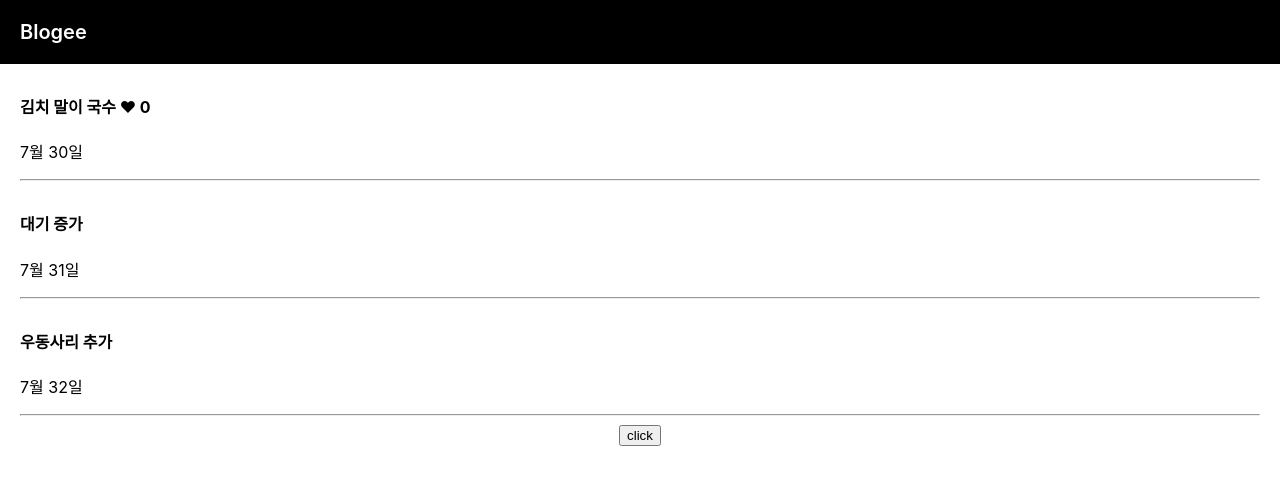
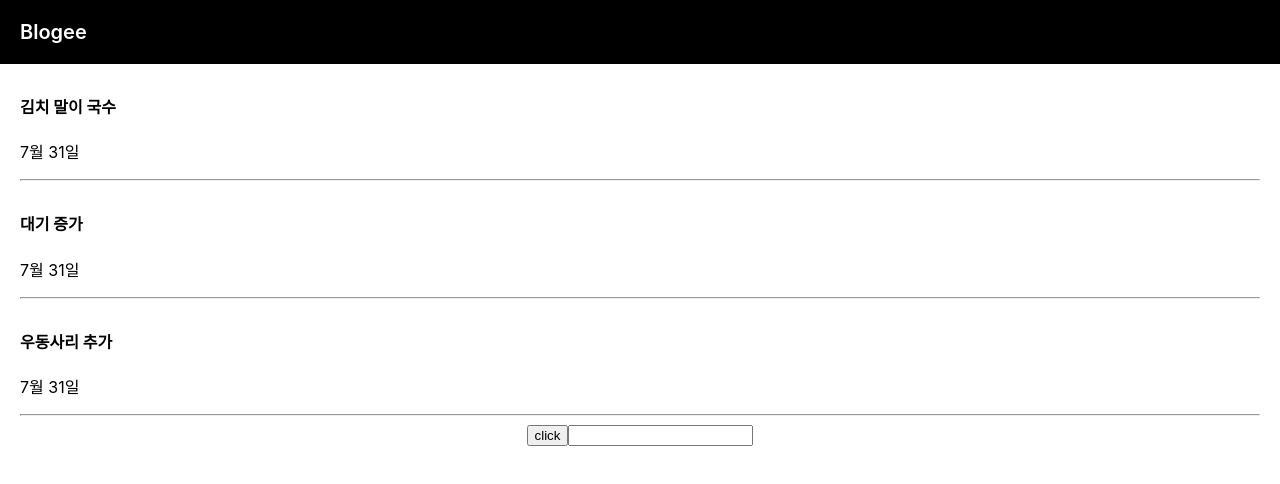
Before and after one commit to eeong/myReact, a React (Create React App) app: page / in a window 1280 px wide. Shown: the top 484 px of the page. Built offline with nearby package versions, Linux system fonts and the light colour scheme.

Commit message:
feat: input

```diff
--- a/src/App.js
+++ b/src/App.js
@@ -11,11 +11,10 @@ function App() {
   let [like,modyLike] = useState(0);
   let [posts,editPosts] = useState(undefined);
   let [modal,toggleModal] = useState(false);
+	let [getData, setData] = useState('');
 
-
-  function showPost(e) {
-    console.log(e.target)
-    editPosts(post[e])
+  function showPost(i) {
+    editPosts(post[i])
   }
 
   function editPost() {
@@ -29,23 +28,20 @@ function App() {
       <div className="nav">
         Blogee
       </div>
-      <div className="list" onClick={(e)=>{showPost(0)}}>
-        <h4> { post[0] } <span onClick={()=>{modyLike(++like)}}>❤</span> {like} </h4>
-        <p>7월 30일</p>
-        <hr/>
-      </div>
-      <div className="list" onClick={(e)=>{showPost(1)}}>
-        <h4> { post[1] } </h4>
-        <p>7월 31일</p>
-        <hr/>
-      </div>
-      <div className="list" onClick={(e)=>{showPost(2)}}>
-        <h4> { post[2] } </h4>
-        <p>7월 32일</p>
-        <hr/>
-      </div>
+			{
+				post.map((v,i) => {
+					return(
+					<div className="list" key={i} onClick={(e)=>{showPost(i)}}>
+						<h4> { v } </h4>
+						<p>7월 31일</p>
+						<hr/>
+					</div>
+				)})
+			}
+
       <button onClick={()=>{toggleModal(!modal)}}>click</button>
-      {modal === true ? <Modal post = {posts}></Modal> : null}
+			<input onChange={(e)=>{setData(e.target.value)}}/>
+      {modal === true ? <Modal post = {posts} data={getData}></Modal> : null}
     </div>
   );
 }
--- a/src/Modal.js
+++ b/src/Modal.js
@@ -7,7 +7,7 @@ function Modal(props) {
       <div className="modal">
         <h2>{props.post}</h2>
         <p>날짜</p>
-        <p>내용</p>
+        <p>{props.data}</p>
       </div>
 
   );
```
